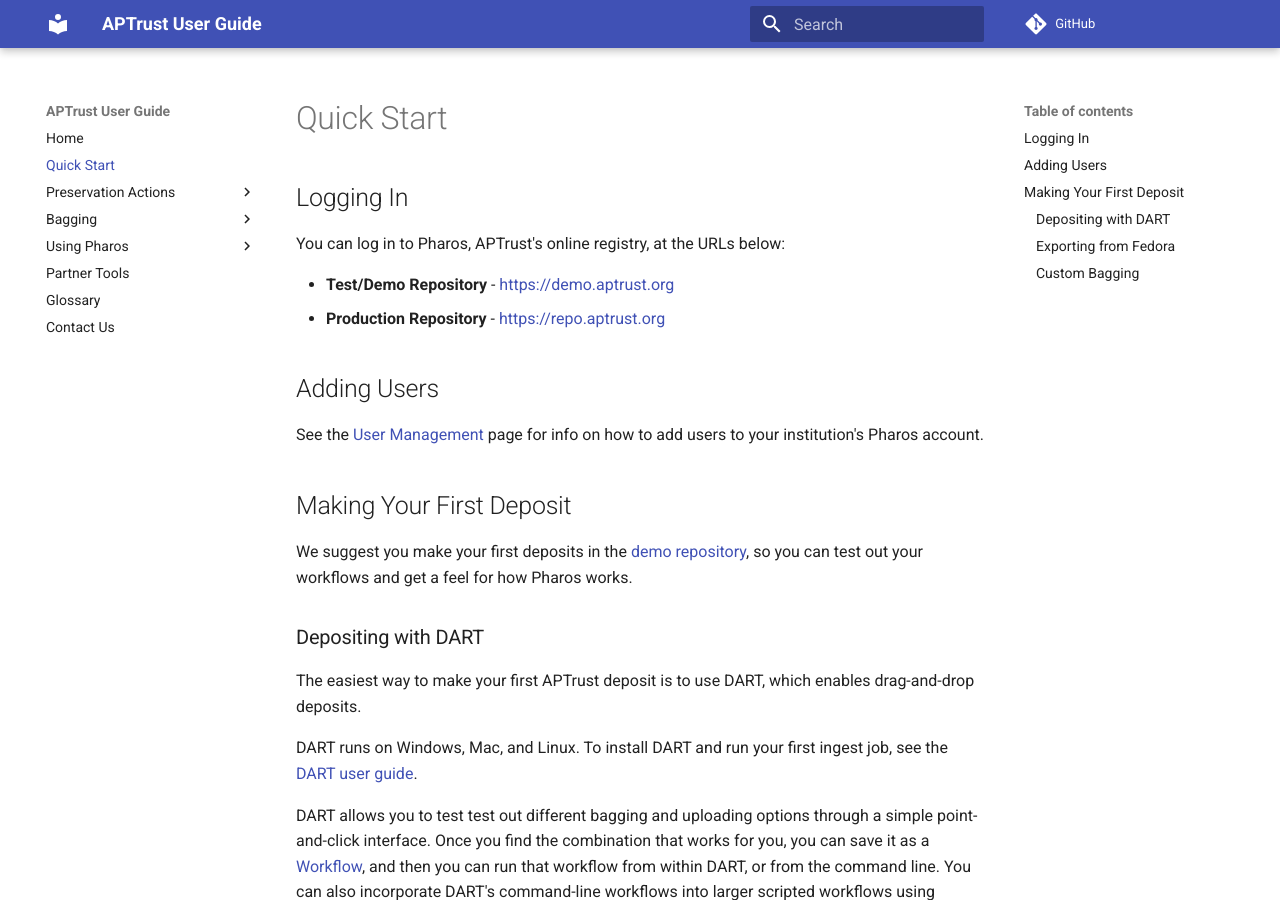
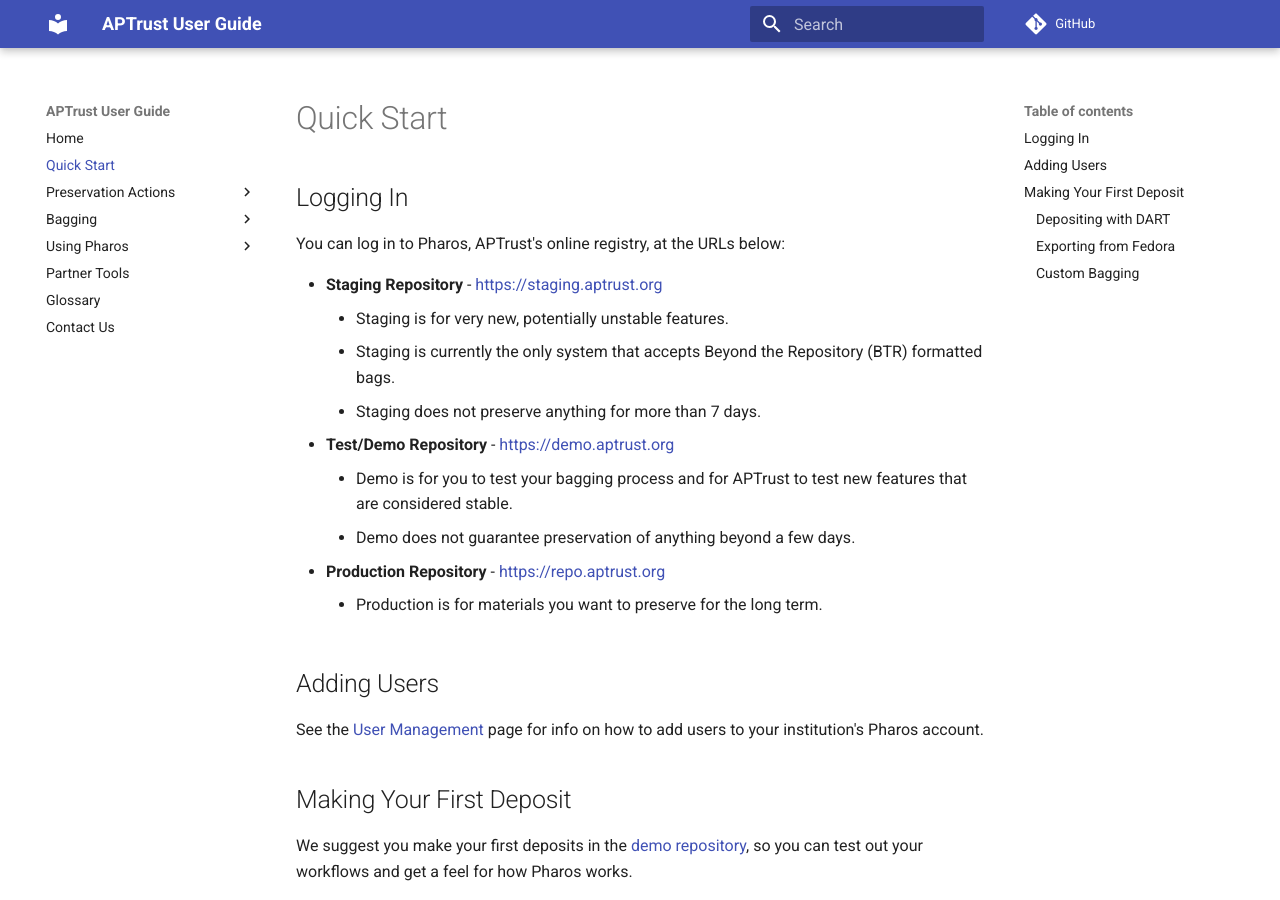
Before and after one commit to APTrust/userguide, an MkDocs documentation site: the page built from docs/quick_start.md, in a window 1280 px wide and 900 px high. Built offline with MkDocs 1.6.1 and Material for MkDocs 9.7.7, drawn with Linux system fonts in a browser that asks for light colours; comment, search, counter and statistics services are not loaded.

Commit message:
Added URL and notes for staging environment

```diff
--- a/docs/quick_start.md
+++ b/docs/quick_start.md
@@ -4,8 +4,15 @@
 
 You can log in to Pharos, APTrust's online registry, at the URLs below:
 
+* __Staging Repository__ - https://staging.aptrust.org
+    - Staging is for very new, potentially unstable features.
+    - Staging is currently the only system that accepts Beyond the Repository (BTR) formatted bags.
+    - Staging does not preserve anything for more than 7 days.
 * __Test/Demo Repository__ - https://demo.aptrust.org
+    - Demo is for you to test your bagging process and for APTrust to test new features that are considered stable.
+    - Demo does not guarantee preservation of anything beyond a few days.
 * __Production Repository__ - https://repo.aptrust.org
+    - Production is for materials you want to preserve for the long term.
 
 ## Adding Users
 
```
